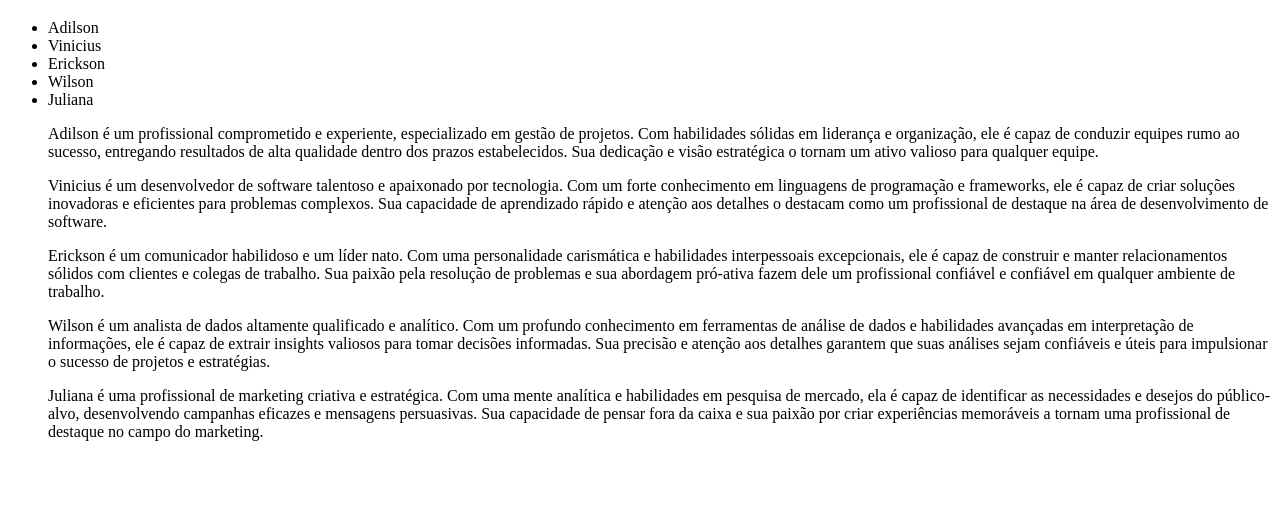
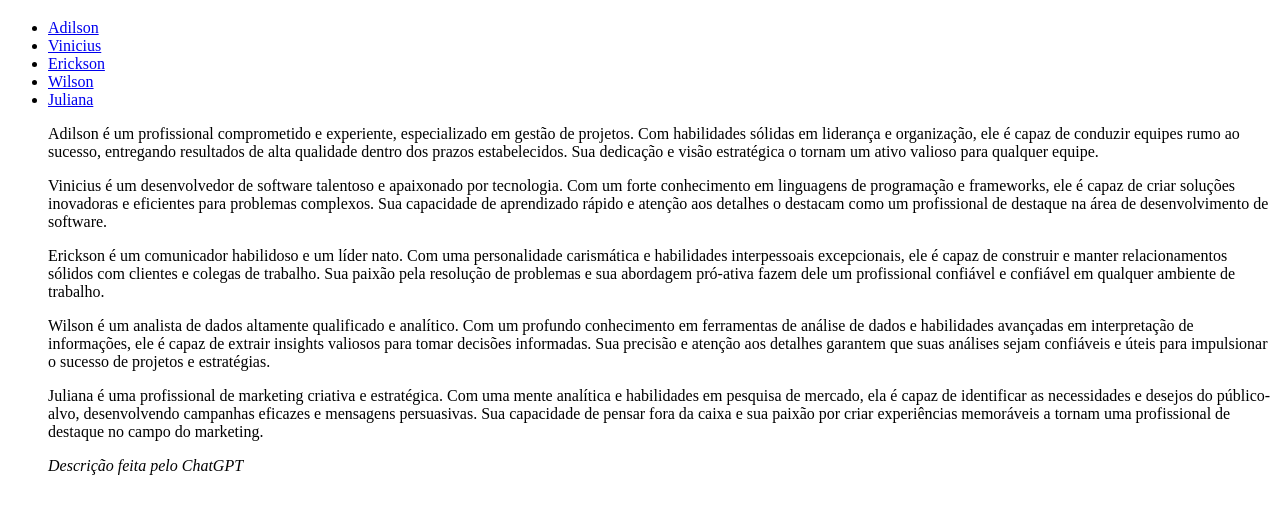
Before and after one commit to MateusDDev/trybe-exercicios, a plain HTML site: page fundamentos/secao-02-introducao-a-html-e-css/dia-01-html-e-css-estruturas-de-pagina/index.html in a window 1280 px wide. Shown: the part 61-574 px from the top of the page. Drawn offline with Linux system fonts and the light colour scheme.

Commit message:
Link entre a lista de pessoas e a descrição

```diff
--- a/fundamentos/secao-02-introducao-a-html-e-css/dia-01-html-e-css-estruturas-de-pagina/index.html
+++ b/fundamentos/secao-02-introducao-a-html-e-css/dia-01-html-e-css-estruturas-de-pagina/index.html
@@ -7,27 +7,28 @@
   <body>
     <h1>Exercícios</h1>
       <ul>
-        <li>Adilson</li>
-        <li>Vinicius</li>
-        <li>Erickson</li>
-        <li>Wilson</li>
-        <li>Juliana</li>
+        <li><a href="#adilson">Adilson</a></li>
+        <li><a href="#vinicius">Vinicius</a></li>
+        <li><a href="#erickson">Erickson</a></li>
+        <li><a href="#wilson">Wilson</a></li>
+        <li><a href="julina">Juliana</a></li>
 
-        <p>
+        <p id="adilson">
             Adilson é um profissional comprometido e experiente, especializado em gestão de projetos. Com habilidades sólidas em liderança e organização, ele é capaz de conduzir equipes rumo ao sucesso, entregando resultados de alta qualidade dentro dos prazos estabelecidos. Sua dedicação e visão estratégica o tornam um ativo valioso para qualquer equipe.
         </p>
-        <p>
+        <p id="vinicius">
             Vinicius é um desenvolvedor de software talentoso e apaixonado por tecnologia. Com um forte conhecimento em linguagens de programação e frameworks, ele é capaz de criar soluções inovadoras e eficientes para problemas complexos. Sua capacidade de aprendizado rápido e atenção aos detalhes o destacam como um profissional de destaque na área de desenvolvimento de software.
         </p>
-        <p>
+        <p id="erickson">
             Erickson é um comunicador habilidoso e um líder nato. Com uma personalidade carismática e habilidades interpessoais excepcionais, ele é capaz de construir e manter relacionamentos sólidos com clientes e colegas de trabalho. Sua paixão pela resolução de problemas e sua abordagem pró-ativa fazem dele um profissional confiável e confiável em qualquer ambiente de trabalho.
         </p>
-        <p>
+        <p id="wilson">
             Wilson é um analista de dados altamente qualificado e analítico. Com um profundo conhecimento em ferramentas de análise de dados e habilidades avançadas em interpretação de informações, ele é capaz de extrair insights valiosos para tomar decisões informadas. Sua precisão e atenção aos detalhes garantem que suas análises sejam confiáveis e úteis para impulsionar o sucesso de projetos e estratégias.
         </p>
-        <p>
+        <p id="juliana">
             Juliana é uma profissional de marketing criativa e estratégica. Com uma mente analítica e habilidades em pesquisa de mercado, ela é capaz de identificar as necessidades e desejos do público-alvo, desenvolvendo campanhas eficazes e mensagens persuasivas. Sua capacidade de pensar fora da caixa e sua paixão por criar experiências memoráveis a tornam uma profissional de destaque no campo do marketing.
         </p>
+        <span><em>Descrição feita pelo ChatGPT</em></span>
       </ul>
   </body>
 </html>
```
